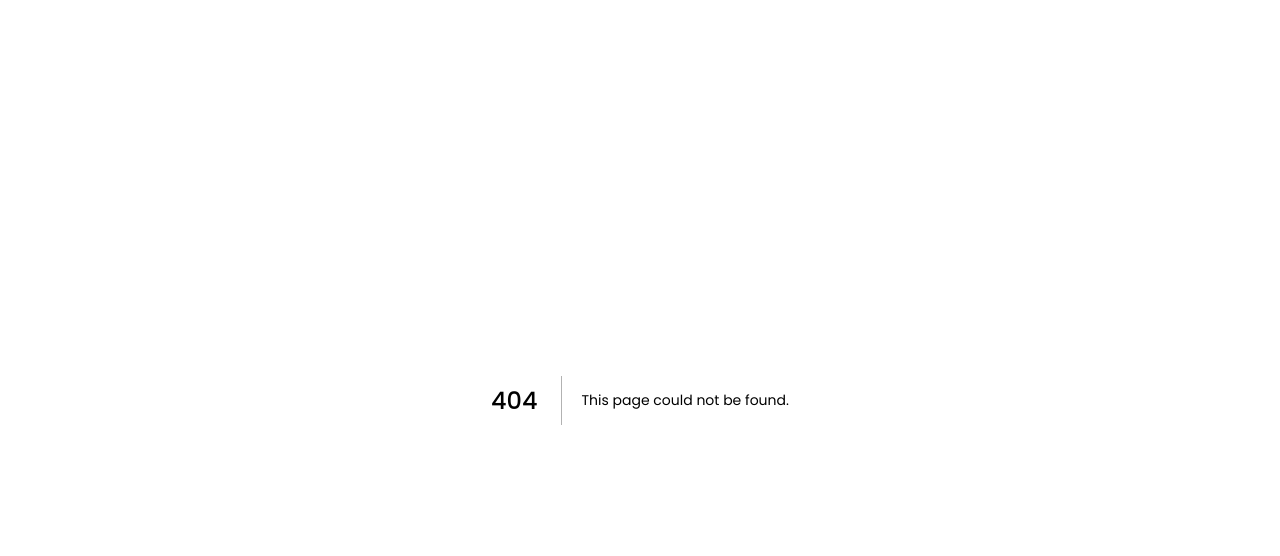
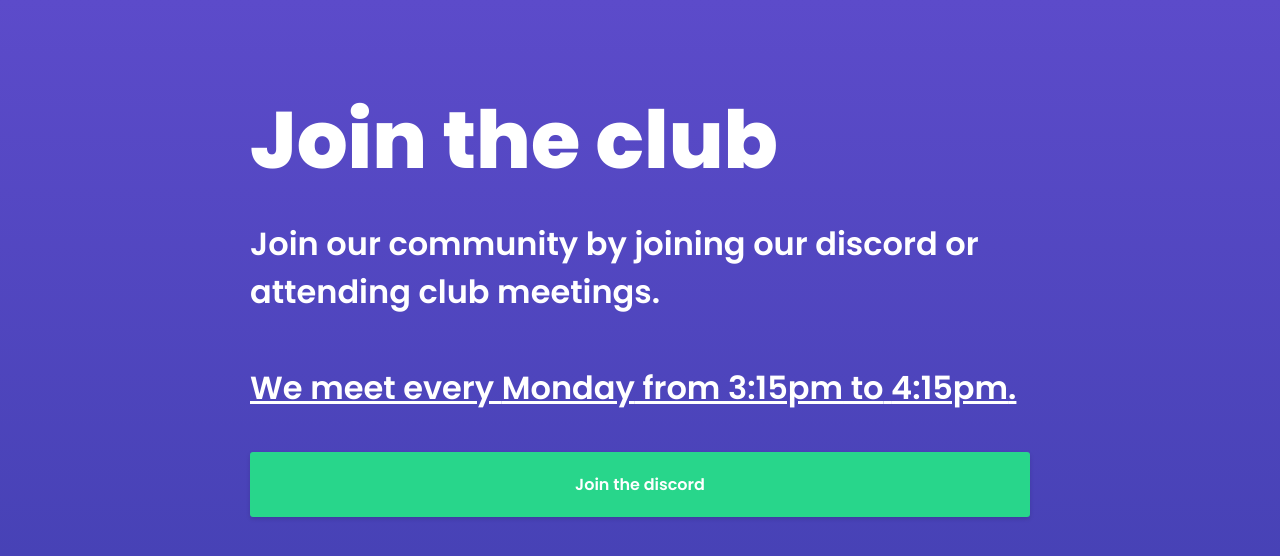
Before and after one commit to estebangarcia21/fullstack-developers-website, a Next.js app in the folder ui/: page /join in a window 1280 px wide. Before the commit this address had no page. Shown: the top 556 px of the page. Built offline with nearby package versions, Linux system fonts and the light colour scheme.

Commit message:
Updated index styles

```diff
--- /dev/null
+++ b/ui/pages/join.tsx
@@ -0,0 +1,38 @@
+import { ContentContainer } from 'components/ContentContainer';
+import styles from 'styles/pages/Join.module.scss';
+
+export const MEETING_WEEK_DAY = 'Monday';
+export const MEETING_START_TIME = '3:15pm';
+export const MEETING_END_TIME = '4:15pm';
+
+export default function JoinPage() {
+  return (
+    <div className={styles.container}>
+      <main>
+        <ContentContainer>
+          <h1 className={styles.title}>Join the club</h1>
+          <p className={styles.subtitle}>
+            Join our community by joining our discord or attending club
+            meetings.
+            <br />
+            <br />
+            <span className={styles.meetingText}>
+              We meet every {MEETING_WEEK_DAY} from {MEETING_START_TIME} to{' '}
+              {MEETING_END_TIME}.
+            </span>
+          </p>
+
+          <div className={styles.buttons}>
+            <a
+              href="https://discord.com"
+              rel="noopener noreferrer"
+              className={styles.discordButton}
+            >
+              Join the discord
+            </a>
+          </div>
+        </ContentContainer>
+      </main>
+    </div>
+  );
+}
--- a/ui/styles/globals.scss
+++ b/ui/styles/globals.scss
@@ -28,14 +28,16 @@ button {
   font-weight: 400;
 }
 
-a {
+a,
+button {
   color: inherit;
   text-decoration: none;
 }
 
 p,
 li,
-input {
+input,
+a {
   font-family: $secondary-font, sans-serif;
 }
 
--- /dev/null
+++ b/ui/styles/pages/Join.module.scss
@@ -0,0 +1,64 @@
+@import 'styles/screens.scss';
+
+@mixin button($bg-color, $font-color: white) {
+  display: inline-block;
+  text-align: center;
+  padding: 20px 40px;
+  border: none;
+  box-shadow: 0 0.125rem 0.25rem rgba(0, 0, 0, 0.125);
+  font-weight: 600;
+  border-radius: 3px;
+  font-size: 1rem;
+  background-color: $bg-color;
+  color: $font-color;
+  cursor: pointer;
+  transition: all 0.2s ease-in-out;
+
+  &:hover {
+    transform: scale(1.02);
+  }
+}
+
+.container {
+  min-height: 100vh;
+  background-image: linear-gradient(
+    to bottom,
+    rgb(92, 75, 202),
+    rgb(62, 62, 173)
+  );
+
+  padding-top: 40px;
+  @include medium-screen() {
+    padding-top: 80px;
+  }
+
+  .title {
+    font-size: 5rem;
+    color: white;
+    font-weight: 800;
+  }
+
+  .subtitle {
+    font-size: 2rem;
+    margin-top: 20px;
+    color: white;
+    font-weight: 600;
+
+    .meetingText {
+      text-decoration: underline;
+    }
+  }
+
+  .buttons {
+    display: flex;
+    flex-direction: column;
+  }
+
+  .buttons {
+    margin-top: 40px;
+  }
+
+  .discordButton {
+    @include button(rgb(40, 214, 139));
+  }
+}
```
Also changed, not shown: ui/pages/index.tsx (+8 -2 lines), ui/styles/Index.module.scss (+11 -0 lines).
